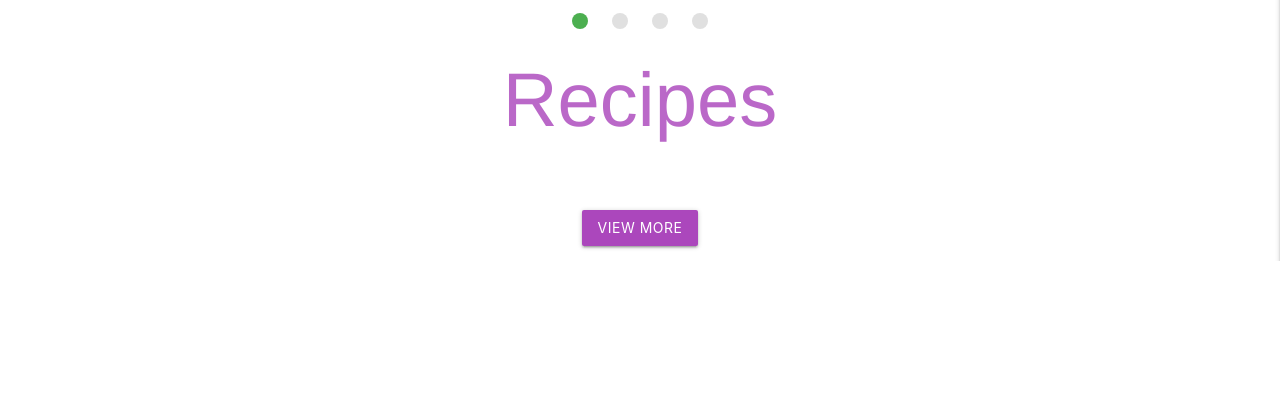
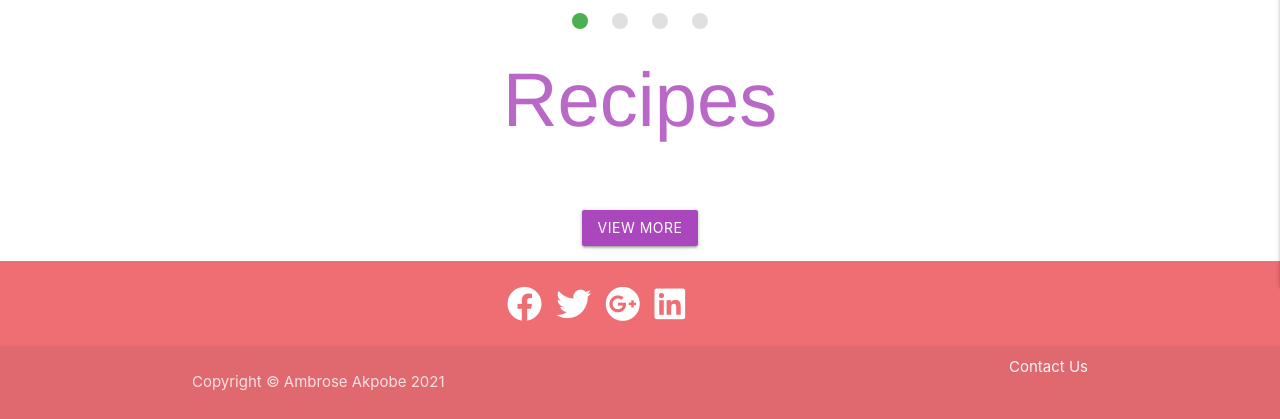
Before and after one commit to Rozdandy/africadelishms3, a Flask app: page / in a window 1280 px wide. Shown: the part 574-993 px from the top of the page. Before the commit the page ends 835 px from the top, so only its background shows below. Run offline with Flask 2, Linux system fonts and the light colour scheme; data that the repository does not hold is empty; some libraries are stand-ins or nearby versions; some web fonts are replaced.

Commit message:
Add footer to base.html

```diff
--- a/templates/base.html
+++ b/templates/base.html
@@ -90,6 +90,39 @@
 
 
 
+<footer class="page-footer">
+    <div class="container">
+
+        <div class="row">
+
+            <div class="col s6 offset-s4">
+
+                <a href="https://www.facebook.com/" title="Share on Facebook" target="_blank"> <i
+                        class="fab fa-facebook" style="font-size: 35px;  margin: 5px; color:white;"></i></a>
+                <a href="https://twitter.com/" title="Tweet" target="_blank"> <i class="fab fa-twitter"
+                        style="font-size: 35px; margin: 5px; color:white;"></i></a>
+                <a href="https://plus.google.com/" title="Share on Google+" target="_blank"> <i
+                        class="fab fa-google-plus" style="font-size: 35px; margin: 5px; color:white;"></i></a>
+                <a href="http://www.linkedin.com/" title="Share on LinkedIn" target="_blank">
+                    <i class="fab fa-linkedin" style="font-size: 35px; margin: 5px; color:white;"></i></a>
+
+            </div>
+
+        </div>
+
+
+    </div>
+    <div class="footer-copyright">
+        <div class="container">
+
+            <a class="grey-text text-lighten-4 right" href="#!">Contact Us</a>
+            <p class="copyright text-muted">Copyright &copy; Ambrose Akpobe <span id="copyright"></span></p>
+        </div>
+    </div>
+
+</footer>
+
+
      <!-- jquery -->
     <script src="https://code.jquery.com/jquery-3.5.1.min.js" integrity="sha256-9/aliU8dGd2tb6OSsuzixeV4y/faTqgFtohetphbbj0=" crossorigin="anonymous"></script>
      <!-- Compiled and minified JavaScript -->
@@ -98,5 +131,6 @@
     {% block scripts %}
     {% endblock %}
 
+
 </body>
 </html>
```
